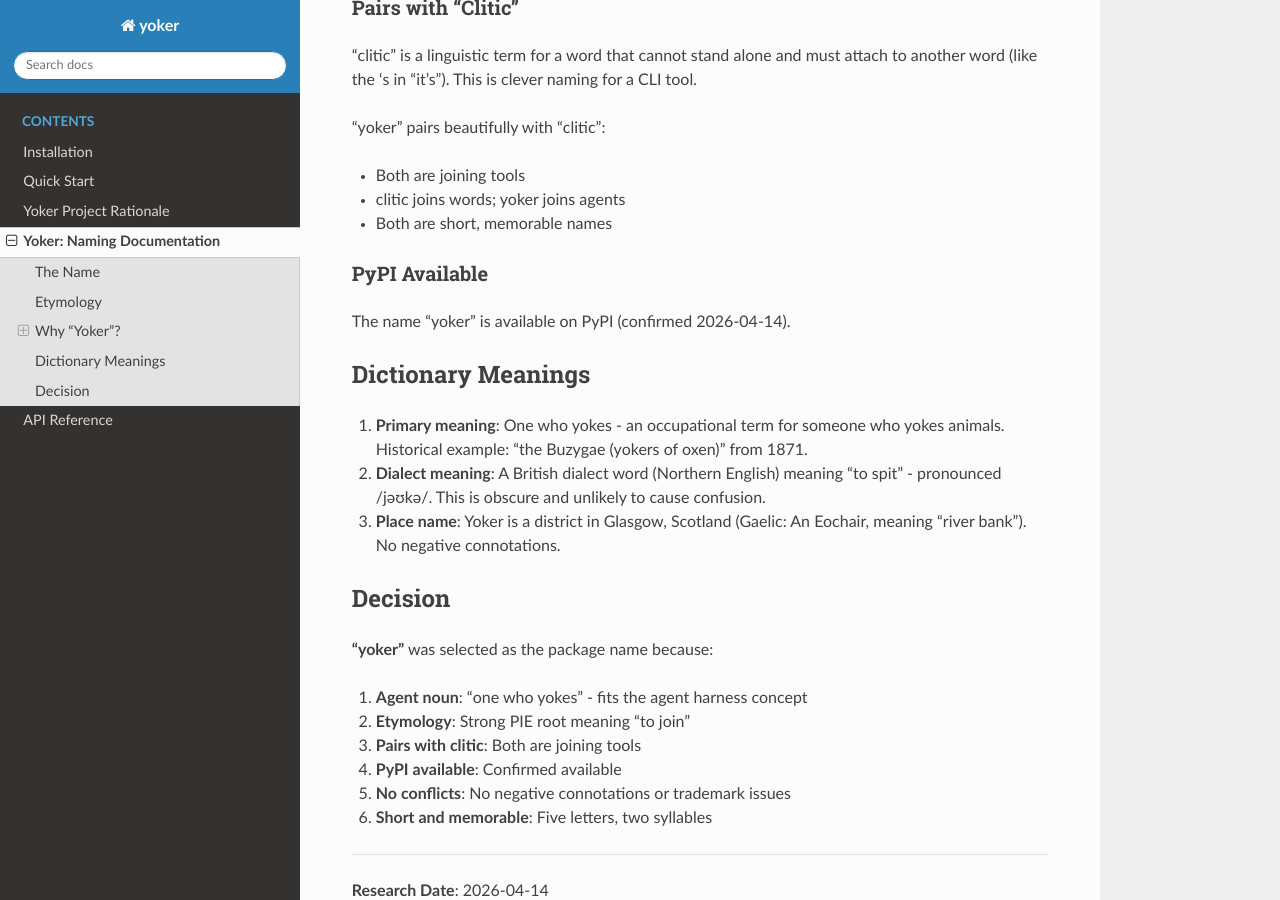
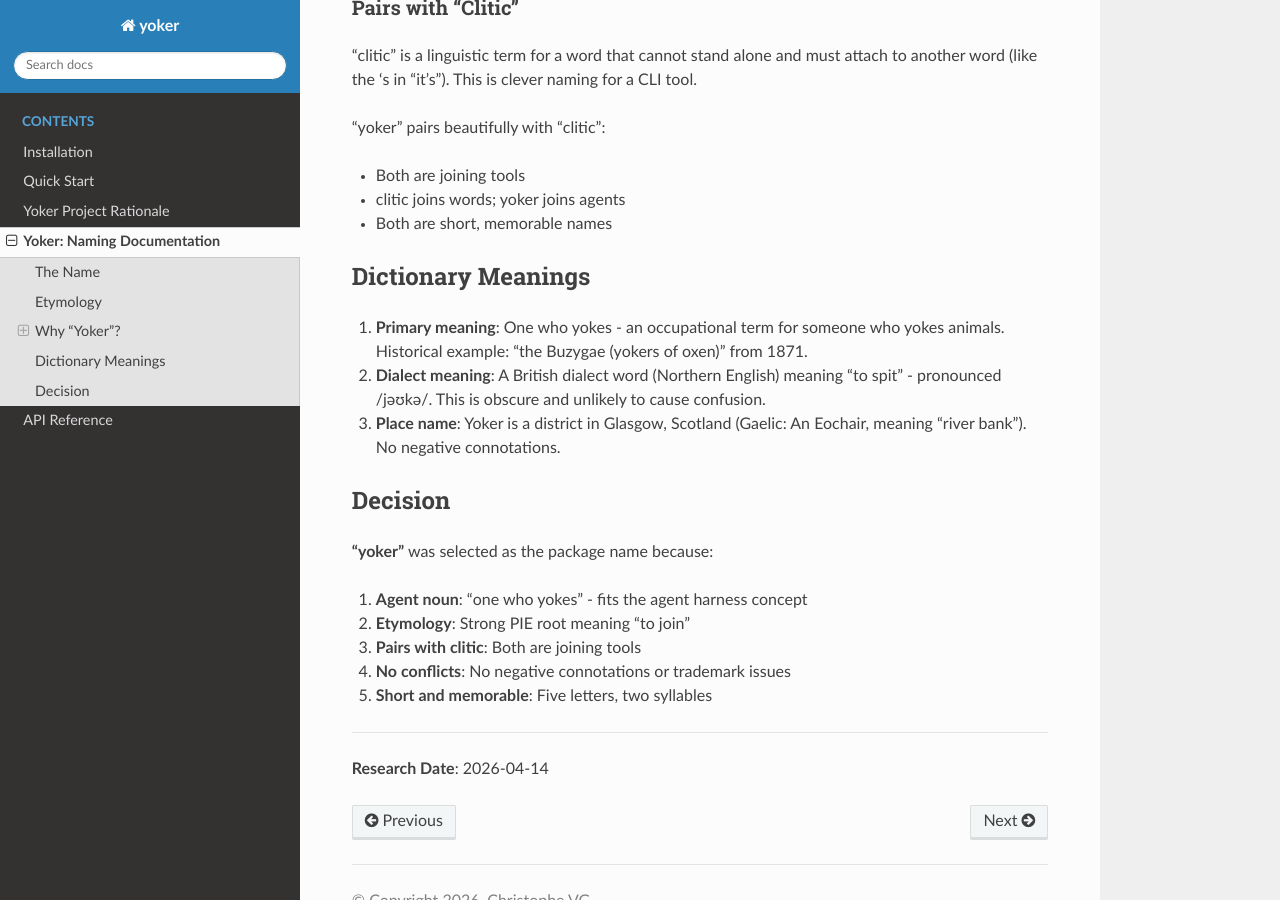
Before and after one commit to christophevg/yoker, a Sphinx documentation site: the page built from docs/NAME.md, in a window 1280 px wide and 900 px high, scrolled down 936 px. Built offline with Sphinx 7.4.7 and the Read the Docs theme 3.1.0, drawn with Linux system fonts in a browser that asks for light colours.

Commit message:
docs(NAME): remove PyPI availability from naming documentation
PyPI name availability is internal project metadata, not user-facing
documentation. Removed the section and list item from NAME.md.

🤖 Implemented together with a coding agent.

```diff
--- a/docs/NAME.md
+++ b/docs/NAME.md
@@ -38,10 +38,6 @@ A yoker is literally "one who yokes" - the agent noun from "yoke". In the contex
 - clitic joins words; yoker joins agents
 - Both are short, memorable names
 
-### PyPI Available
-
-The name "yoker" is available on PyPI (confirmed 2026-04-14).
-
 ## Dictionary Meanings
 
 1. **Primary meaning**: One who yokes - an occupational term for someone who yokes animals. Historical example: "the Buzygae (yokers of oxen)" from 1871.
@@ -57,9 +53,8 @@ The name "yoker" is available on PyPI (confirmed 2026-04-14).
 1. **Agent noun**: "one who yokes" - fits the agent harness concept
 2. **Etymology**: Strong PIE root meaning "to join"
 3. **Pairs with clitic**: Both are joining tools
-4. **PyPI available**: Confirmed available
-5. **No conflicts**: No negative connotations or trademark issues
-6. **Short and memorable**: Five letters, two syllables
+4. **No conflicts**: No negative connotations or trademark issues
+5. **Short and memorable**: Five letters, two syllables
 
 ---
 
```
